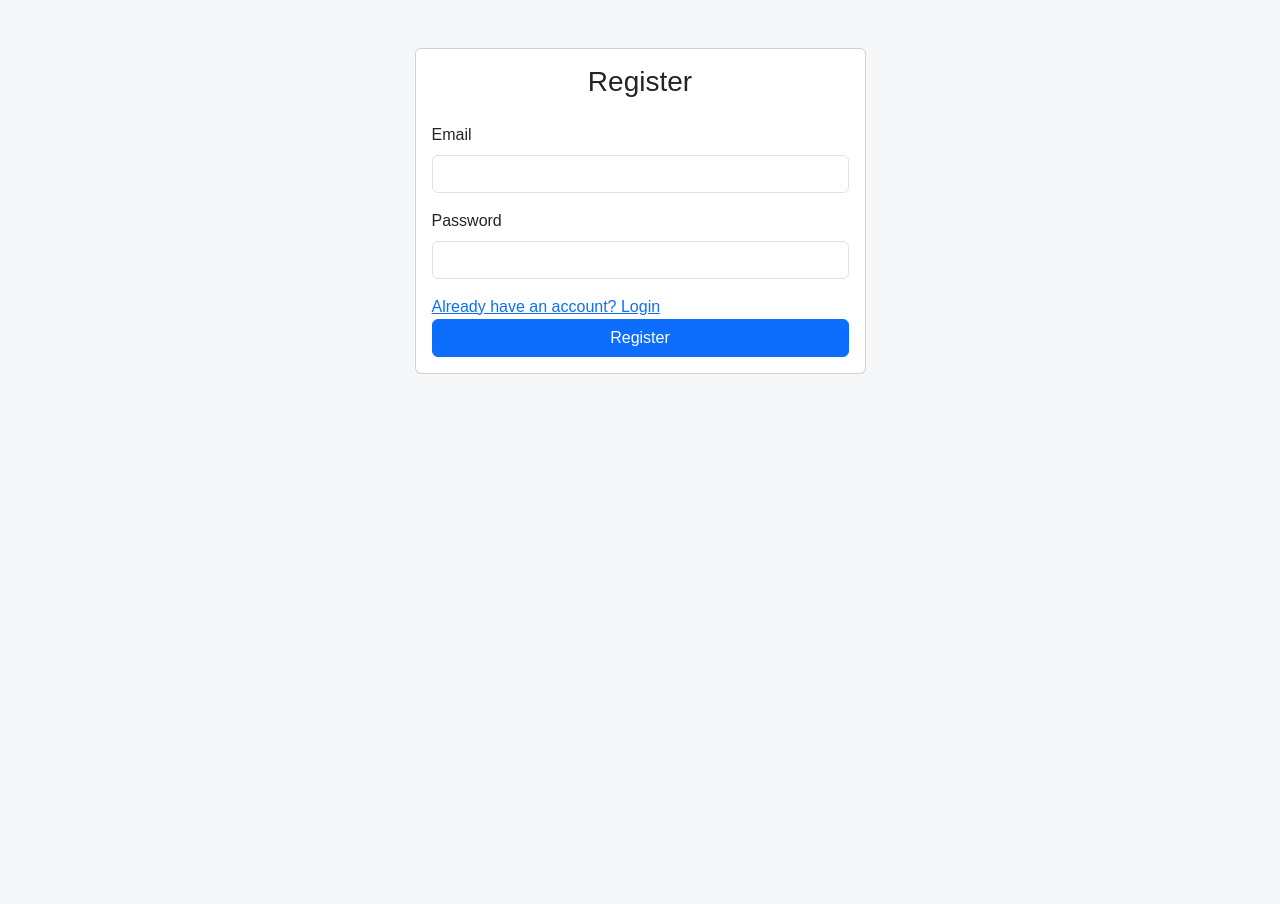
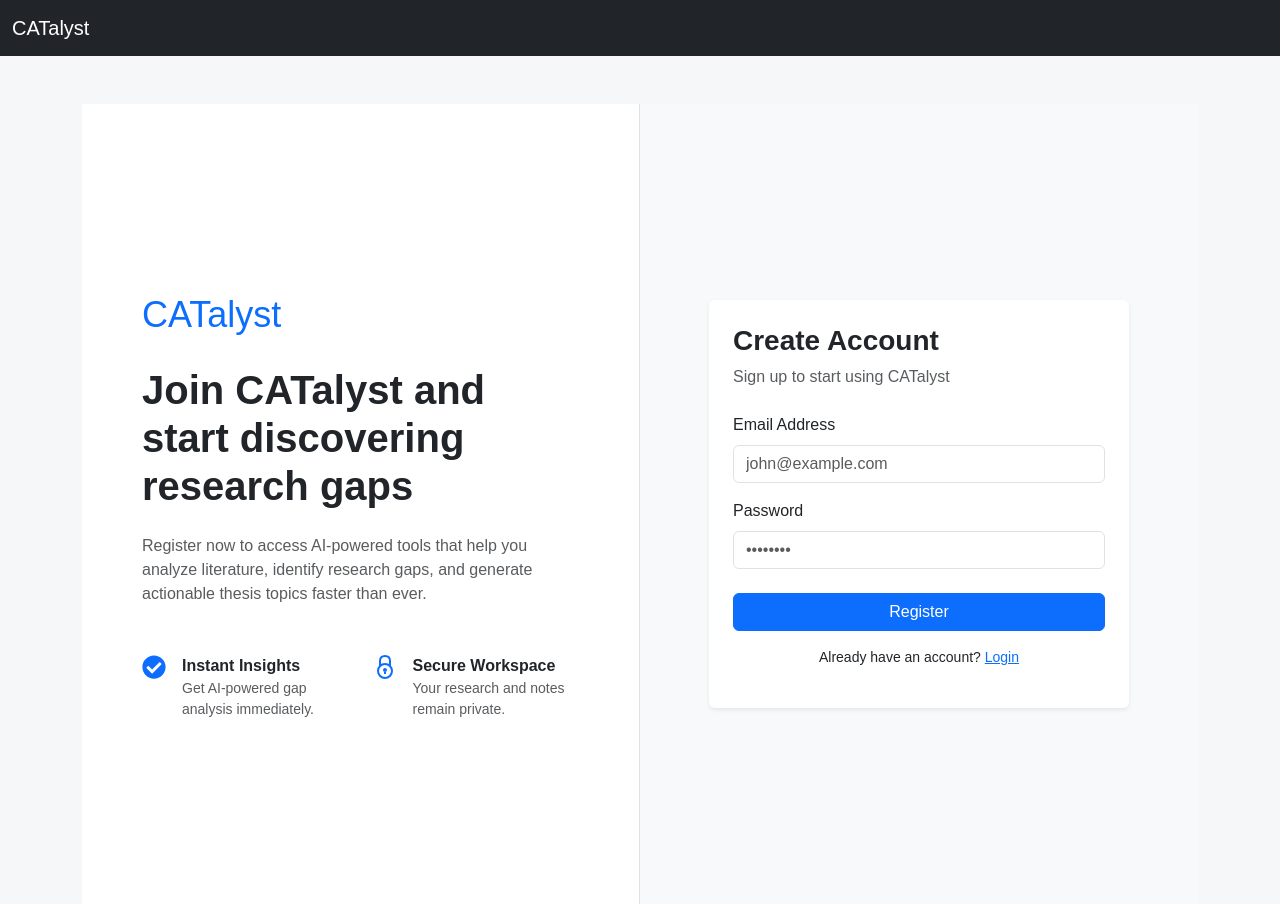
Before and after one commit to nahuyadada/CATalyst-front, a React (Vite) app: page /register in a window 1280 px wide. Before the commit the page ends 800 px from the top, so only its background shows below. Built offline with nearby package versions, Linux system fonts and the light colour scheme; no server answers.

Commit message:
i hate designing

```diff
--- a/src/layouts/PublicLayout.jsx
+++ b/src/layouts/PublicLayout.jsx
@@ -3,7 +3,7 @@ import Navbar from "../components/Navbar";
 export default function PublicLayout({ children }) {
   return (
     <>
-      {/* <Navbar /> */}
+      <Navbar />
       <div className="container mt-5">
         {children}
       </div>
--- a/src/layouts/WorkspaceLayout.jsx
+++ b/src/layouts/WorkspaceLayout.jsx
@@ -8,7 +8,7 @@ export default function WorkflowLayout({ children }) {
         <div className="container py-4">
         {/* Breadcrumb - change this soon for the table details */}
         <div className="mb-2 text-muted small">
-            GroupsName / Internal Group AI / <span className="text-primary">Process Workflow</span>
+            GroupsName /  <span className="text-primary">Process Workflow</span>
         </div>
 
         <h2 className="fw-bold mb-4">Workflow Sequence</h2>
--- a/src/pages/Groups.jsx
+++ b/src/pages/Groups.jsx
@@ -10,6 +10,8 @@ import { useState, useEffect } from "react";
 import { createGroup as createGroupAPI, joinGroupAPI,getGroupsByUserIdAPI } from "../api/group.api";
 import { useAuth } from "../context/AuthContext";
 
+import { IoIosAddCircle } from "react-icons/io";
+import { FaLink } from "react-icons/fa";
 
 export default function Groups() {
   const id = useAuth().user.id;
@@ -120,7 +122,7 @@ export default function Groups() {
             <ActionCard
               title="Create Group"
               subtitle="Start a new research workspace"
-              icon="add_circle"
+              icon= {<IoIosAddCircle size={24} />}
               color="#7a1e1e"
               onClick={() => openModal("createGroupModal")}
             />
@@ -131,7 +133,7 @@ export default function Groups() {
             <ActionCard
               title="Join Group"
               subtitle="Enter using a group code"
-              icon="group_add"
+              icon={<FaLink size={24} />}
               color="#d4af37"
               onClick={() => openModal("joinGroupModal")}
 
--- a/src/pages/Login.jsx
+++ b/src/pages/Login.jsx
@@ -4,6 +4,8 @@ import { login as loginAPI } from "../api/auth.api";
 import { useAuth } from "../context/AuthContext";
 import { useNavigate } from "react-router-dom";
 
+import { FaCheckCircle } from "react-icons/fa";
+import { GrSecure } from "react-icons/gr";
 export default function Login() {
   const [email, setEmail] = useState("");
   const [password, setPassword] = useState("");
@@ -23,32 +25,110 @@ export default function Login() {
 
   return (
     <PublicLayout>
-      <div className="row justify-content-center">
-        <div className="col-md-5">
-          <div className="card">
-            <div className="card-body">
-              <h3 className="mb-4 text-center">Login</h3>
+      <div className="container-fluid min-vh-100">
+        {/* <div className="row min-vh-100"> */}
+          <div className="row flex-grow-1" style={{minHeight: "100vh"}}>
+          {/* LEFT SIDE (Marketing Panel) */}
+          <div className="col-lg-6 d-none d-lg-flex align-items-center bg-white border-end">
+            <div className="p-5">
+
+              <div className="mb-4 text-primary">
+                <span className="material-symbols-outlined" style={{fontSize:"36px"}}>
+                  CATalyst
+                </span>
+              </div>
+
+              <h1 className="fw-bold mb-4">
+                Join our community to streamline your research workflow
+              </h1>
+
+              <p className="text-muted mb-5">
+                Experience an AI-powered platform that helps researchers discover
+                literature insights, identify research gaps, and generate
+                actionable thesis topics.
+              </p>
+
+              <div className="row g-4">
+
+                <div className="col-md-6 d-flex">
+                  <span className="material-symbols-outlined text-primary me-3">
+                    {<FaCheckCircle size={24} />}
+                  </span>
+                  <div>
+                    <strong>AI Gap Detection</strong>
+                    <div className="text-muted small">
+                      Automatically identify research gaps.
+                    </div>
+                  </div>
+                </div>
+
+                <div className="col-md-6 d-flex">
+                  <span className="material-symbols-outlined text-primary me-3">
+                    {<GrSecure size={24} />}
+                  </span>
+                  <div>
+                    <strong>Secure Workspace</strong>
+                    <div className="text-muted small">
+                      Private and secure document processing.
+                    </div>
+                  </div>
+                </div>
+
+              </div>
+
+            </div>
+          </div>
+
+
+          {/* RIGHT SIDE (LOGIN FORM) */}
+          <div className="col-lg-6 d-flex align-items-center justify-content-center bg-light">
+
+            <div className="card shadow-sm border-0" style={{maxWidth:"420px", width:"100%"}}>
+              <div className="card-body p-4">
+
+                <h3 className="fw-bold mb-2">Welcome Back</h3>
+                <p className="text-muted mb-4">
+                  Sign in to continue using CATalyst
+                </p>
 
                 <form onSubmit={handleSubmit}>
+
                   <div className="mb-3">
-                  <label className="form-label">Email</label>
-                  <input type="email" className="form-control" onChange={e => setEmail(e.target.value)}/>
+                    <label className="form-label">Email Address</label>
+                    <input
+                      type="email"
+                      className="form-control"
+                      placeholder="john@example.com"
+                      onChange={e => setEmail(e.target.value)}
+                    />
                   </div>
 
-                <div className="mb-3">
+                  <div className="mb-4">
                     <label className="form-label">Password</label>
-                  <input type="password" className="form-control" onChange={e => setPassword(e.target.value)} />
-                </div>
-                <div>
-                    <a href="/register">Don't have an account? Register</a>
+                    <input
+                      type="password"
+                      className="form-control"
+                      placeholder="••••••••"
+                      onChange={e => setPassword(e.target.value)}
+                    />
                   </div>
 
-                <button className="btn btn-primary w-100">
+                  <button className="btn btn-primary w-100 mb-3">
                     Login
                   </button>
+
+                  <p className="text-center small">
+                    Don't have an account?{" "}
+                    <a href="/register">Register</a>
+                  </p>
+
                 </form>
+
               </div>
             </div>
+
+          </div>
+
         </div>
       </div>
     </PublicLayout>
--- a/src/pages/Register.jsx
+++ b/src/pages/Register.jsx
@@ -1,35 +1,124 @@
 import PublicLayout from "../layouts/PublicLayout";
+import { useState } from "react";
+import { register as registerAPI } from "../api/auth.api";
+import { useAuth } from "../context/AuthContext";
+import { useNavigate } from "react-router-dom";
 
+import { FaCheckCircle } from "react-icons/fa";
+import { GrSecure } from "react-icons/gr";
 export default function Login() {
-    console.log("Rendering Regisgeter Page");
+  const [email, setEmail] = useState("");
+  const [password, setPassword] = useState("");
+  const { login } = useAuth();
+  const navigate = useNavigate();
+
+  async function handleSubmit(e) {
+    e.preventDefault();
+    const data = await registerAPI({ email, password });
+    login(data.user, data.token);
+    navigate("/groups");
+  }
+
   return (
     <PublicLayout>
-      <div className="row justify-content-center">
-        <div className="col-md-5">
-          <div className="card">
-            <div className="card-body">
-              <h3 className="mb-4 text-center">Register</h3>
+      <div className="container-fluid min-vh-100">
+        <div className="row flex-grow-1" style={{ minHeight: "100vh" }}>
 
-              <form>
-                <div className="mb-3">
-                  <label className="form-label">Email</label>
-                  <input type="email" className="form-control" />
+          {/* LEFT SIDE (Marketing Panel) */}
+          <div className="col-lg-6 d-none d-lg-flex align-items-center bg-white border-end overflow-auto">
+            <div className="p-5">
+
+              <div className="mb-4 text-primary">
+                <span className="material-symbols-outlined" style={{ fontSize: "36px" }}>
+                  CATalyst
+                </span>
+              </div>
+
+              <h1 className="fw-bold mb-4">
+                Join CATalyst and start discovering research gaps
+              </h1>
+
+              <p className="text-muted mb-5">
+                Register now to access AI-powered tools that help you analyze literature, identify research gaps,
+                and generate actionable thesis topics faster than ever.
+              </p>
+
+              <div className="row g-4">
+                <div className="col-md-6 d-flex">
+                  <span className="material-symbols-outlined text-primary me-3">
+                    {<FaCheckCircle size={24} />}
+                  </span>
+                  <div>
+                    <strong>Instant Insights</strong>
+                    <div className="text-muted small">
+                      Get AI-powered gap analysis immediately.
+                    </div>
+                  </div>
                 </div>
 
-                <div className="mb-3">
-                  <label className="form-label">Password</label>
-                  <input type="password" className="form-control" />
+                <div className="col-md-6 d-flex">
+                  <span className="material-symbols-outlined text-primary me-3">
+                    {<GrSecure size={24} />}
+                  </span>
+                  <div>
+                    <strong>Secure Workspace</strong>
+                    <div className="text-muted small">
+                      Your research and notes remain private.
+                    </div>
+                  </div>
                 </div>
-                <div>
-                    <a href="/login">Already have an account? Login</a>
-                </div>
+              </div>
 
-                <button className="btn btn-primary w-100">
-                  Register
-                </button>
-              </form>
             </div>
           </div>
+
+          {/* RIGHT SIDE (REGISTER FORM) */}
+          <div className="col-lg-6 d-flex align-items-center justify-content-center bg-light">
+            <div className="card shadow-sm border-0" style={{ maxWidth: "420px", width: "100%" }}>
+              <div className="card-body p-4">
+
+                <h3 className="fw-bold mb-2">Create Account</h3>
+                <p className="text-muted mb-4">
+                  Sign up to start using CATalyst
+                </p>
+
+                <form onSubmit={handleSubmit}>
+
+                  <div className="mb-3">
+                    <label className="form-label">Email Address</label>
+                    <input
+                      type="email"
+                      className="form-control"
+                      placeholder="john@example.com"
+                      onChange={e => setEmail(e.target.value)}
+                    />
+                  </div>
+
+                  <div className="mb-4">
+                    <label className="form-label">Password</label>
+                    <input
+                      type="password"
+                      className="form-control"
+                      placeholder="••••••••"
+                      onChange={e => setPassword(e.target.value)}
+                    />
+                  </div>
+
+                  <button className="btn btn-primary w-100 mb-3">
+                    Register
+                  </button>
+
+                  <p className="text-center small">
+                    Already have an account?{" "}
+                    <a href="/login">Login</a>
+                  </p>
+
+                </form>
+
+              </div>
+            </div>
+          </div>
+
         </div>
       </div>
     </PublicLayout>
```
Lines whose indentation alone changed are shown as unchanged.
